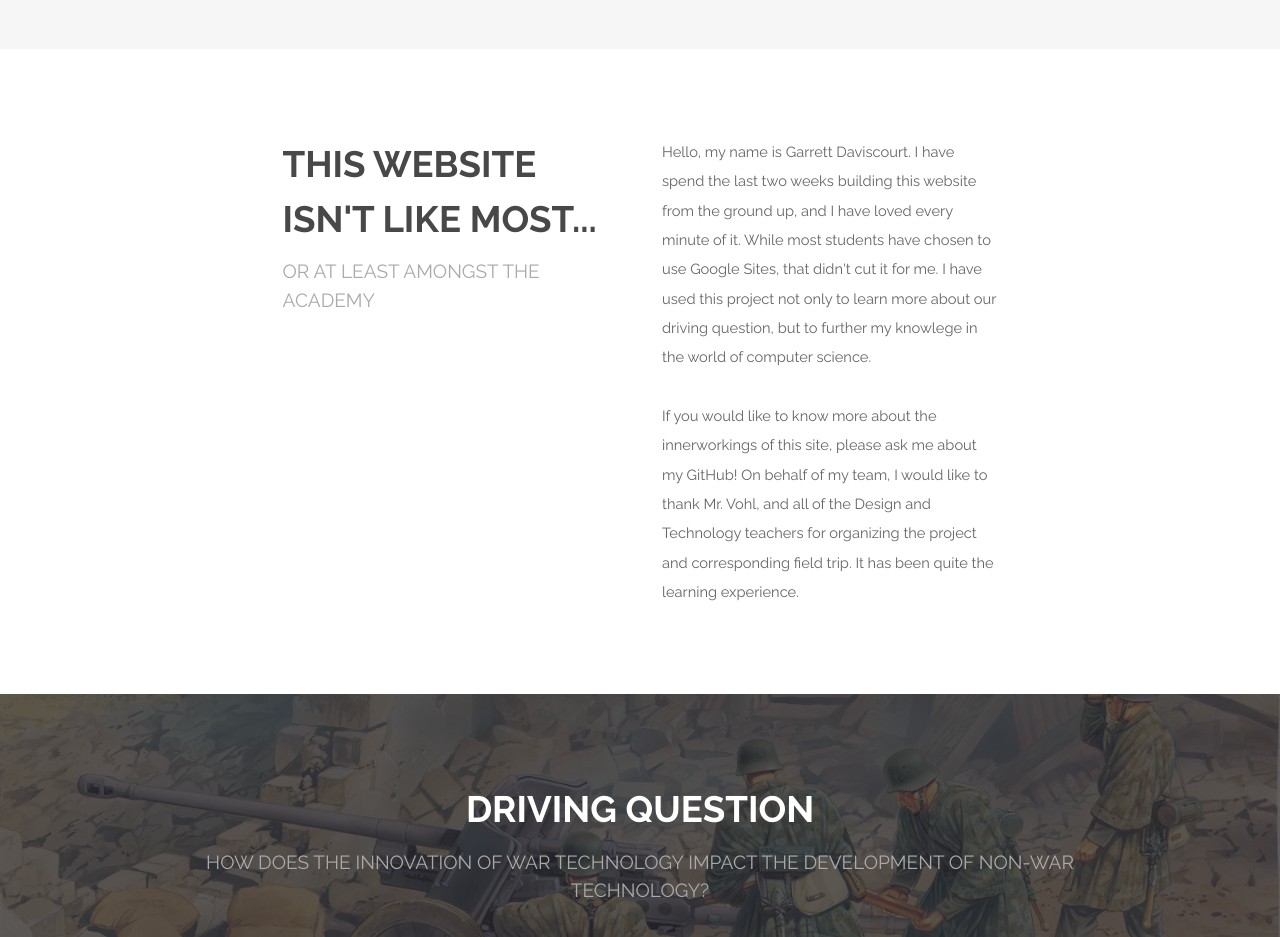
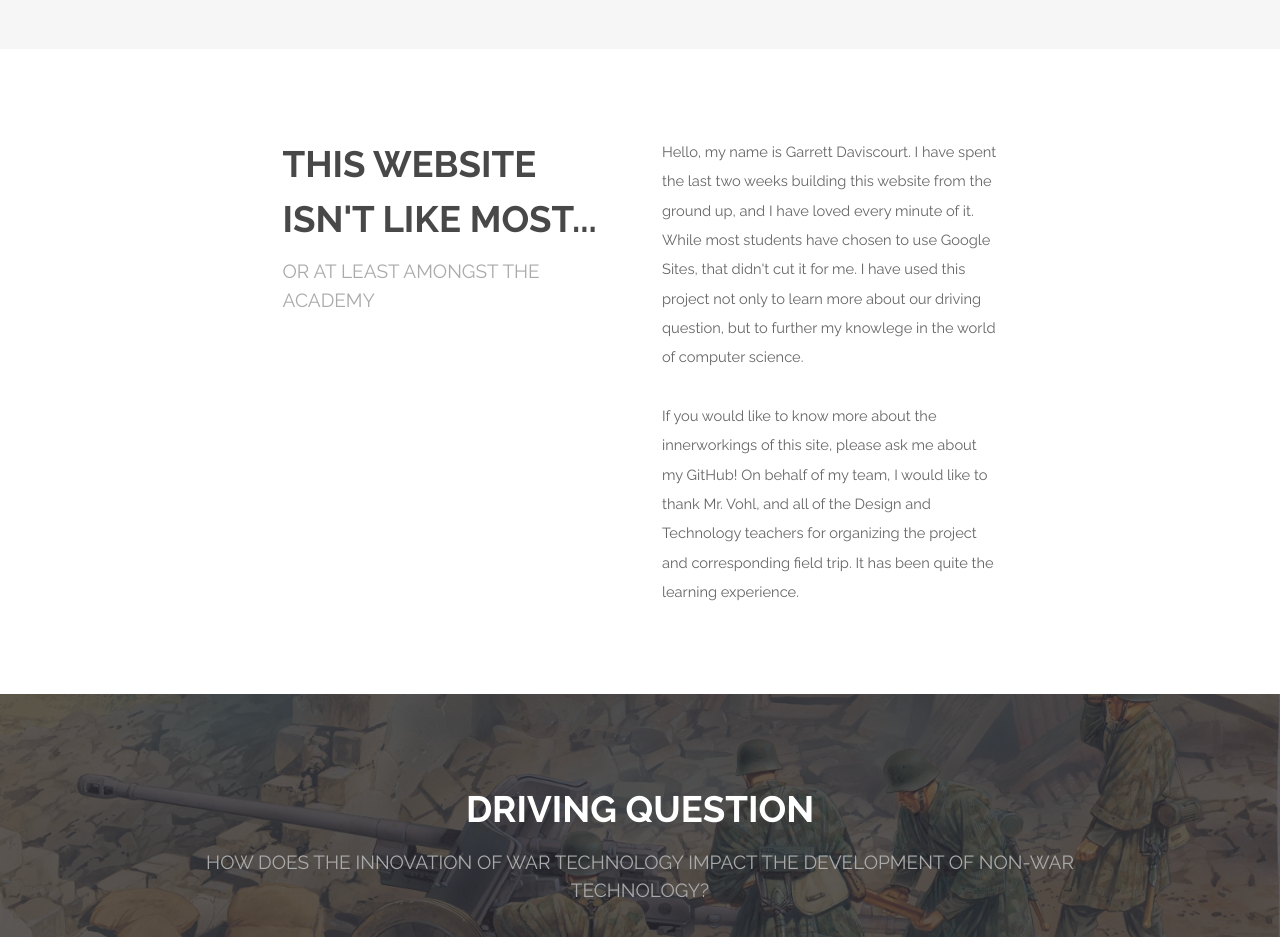
Before and after one commit to garrett2840/warandtech, a plain HTML site: page index.html in a window 1280 px wide. Shown: the part 2160-3097 px from the top of the page. Drawn offline with Linux system fonts and the light colour scheme.

Commit message:
Update index.html

```diff
--- a/index.html
+++ b/index.html
@@ -135,7 +135,7 @@
 								</header>
 							</div>
 							<div class="6u$ 12u$(medium)">
-								<p>Hello, my name is Garrett Daviscourt. I have spend the last two weeks building this website from the ground up, and I have loved every minute of it. While most students have chosen to use Google Sites, that didn't cut it for me. I have used this project not only to learn more about our driving question, but to further my knowlege in the world of computer science.</p>
+								<p>Hello, my name is Garrett Daviscourt. I have spent the last two weeks building this website from the ground up, and I have loved every minute of it. While most students have chosen to use Google Sites, that didn't cut it for me. I have used this project not only to learn more about our driving question, but to further my knowlege in the world of computer science.</p>
 								<p>If you would like to know more about the innerworkings of this site, please ask me about my GitHub! On behalf of my team, I would like to thank Mr. Vohl, and all of the Design and Technology teachers for organizing the project and corresponding field trip. It has been quite the learning experience.</p>
 							</div>
 						</div>
```
